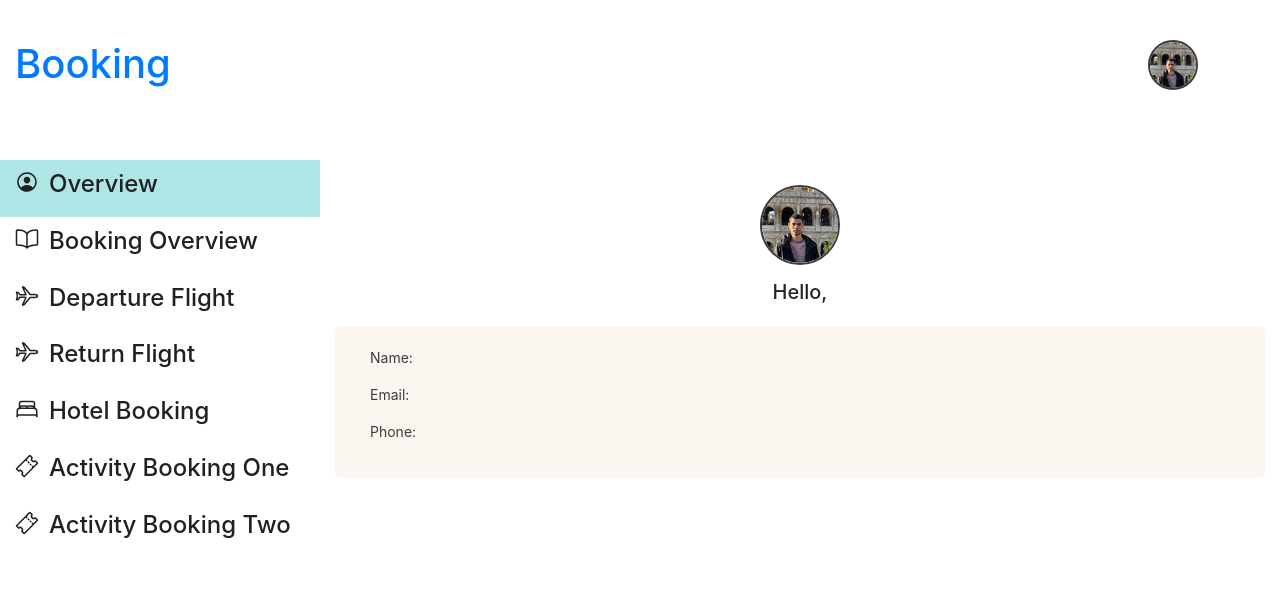
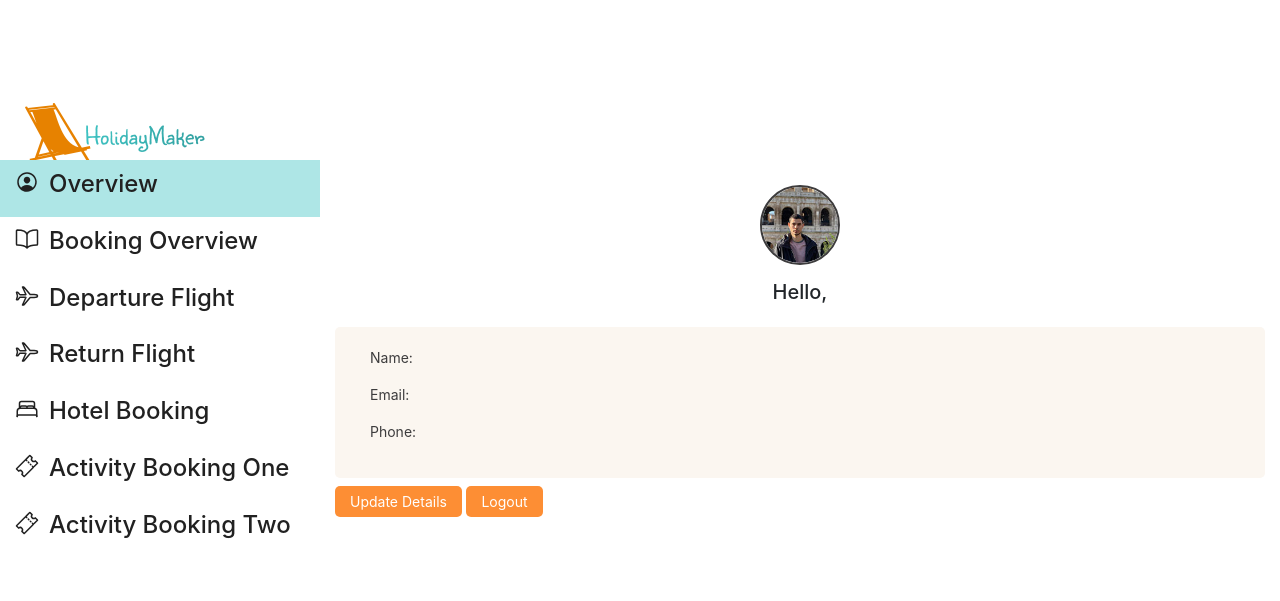
Before and after one commit to gbss91/WebApp-CA2, a website: page public/profile.html in a window 1280 px wide. Drawn offline with nearby package versions, Linux system fonts and the light colour scheme; no server answers.

Commit message:
Updated layout

```diff
--- a/public/profile.html
+++ b/public/profile.html
@@ -38,19 +38,15 @@
 
     <body>
         <div class="app-container">
-
             <!-- HEADER START -->
             <div class="container-fluid" id="top-cont">
                 <div class="row">
-                    <div class="col-lg-10 col-md-10 col-9">
-                        <div class="logo-container">
-                            <a href="index.html" alt="logo" ><h1>Booking<h1></a>
-                        </div>
-                    </div>
-                    <div class="col-lg-2 col-md-2 col-3">
-                        <div class="user-container">
-                            <a id="profile" href="profile.html"><img src="img/user.jpg" alt="User image" id="user-img"></a>
-                        </div>
+                    <div class="col-lg-12 col-md-12 col-12">
+						<div class="logo-container">
+							<a href="index.html">
+								<img src="img/logo3.png" alt="logo" id="logo-img">
+							</a>
+						</div>
                     </div>
                 </div>
             </div>
@@ -170,6 +166,16 @@
                                 </div>
                             </div>
                         </div>
+                        <div class="row align-items-center">
+							<div class="col-lg-12 col-md-12 col-12">
+							<!-- DELETE BUTTON-->
+								<button type="button" class="selectBtn" id="updateUser">Update Details</button>
+							<!-- REFRESH BUTTON-->
+								<a href="login.html">
+									<button type="button" class="selectBtn" id="logout">Logout</button>
+								</a>
+							</div>
+                        </div>
                     </div>
 
                     <!--Main content for Booking Overview-->
@@ -258,6 +264,10 @@
 								<button type="button" class="selectBtn" id="deleteBooking" onclick="return confirm('Are you sure?');">Delete Booking</button>
 							<!-- REFRESH BUTTON-->
 								<button class="selectBtn" onClick="window.location.reload();">Refresh Page</button>
+							<!-- CREATE NEW BOOKING BUTTON-->
+								<a href="index.html">
+									<button type="button" class="selectBtn" id="createBooking">Create New Booking</button>
+								</a>
 							</div>
                         </div>
                     </div>
```
